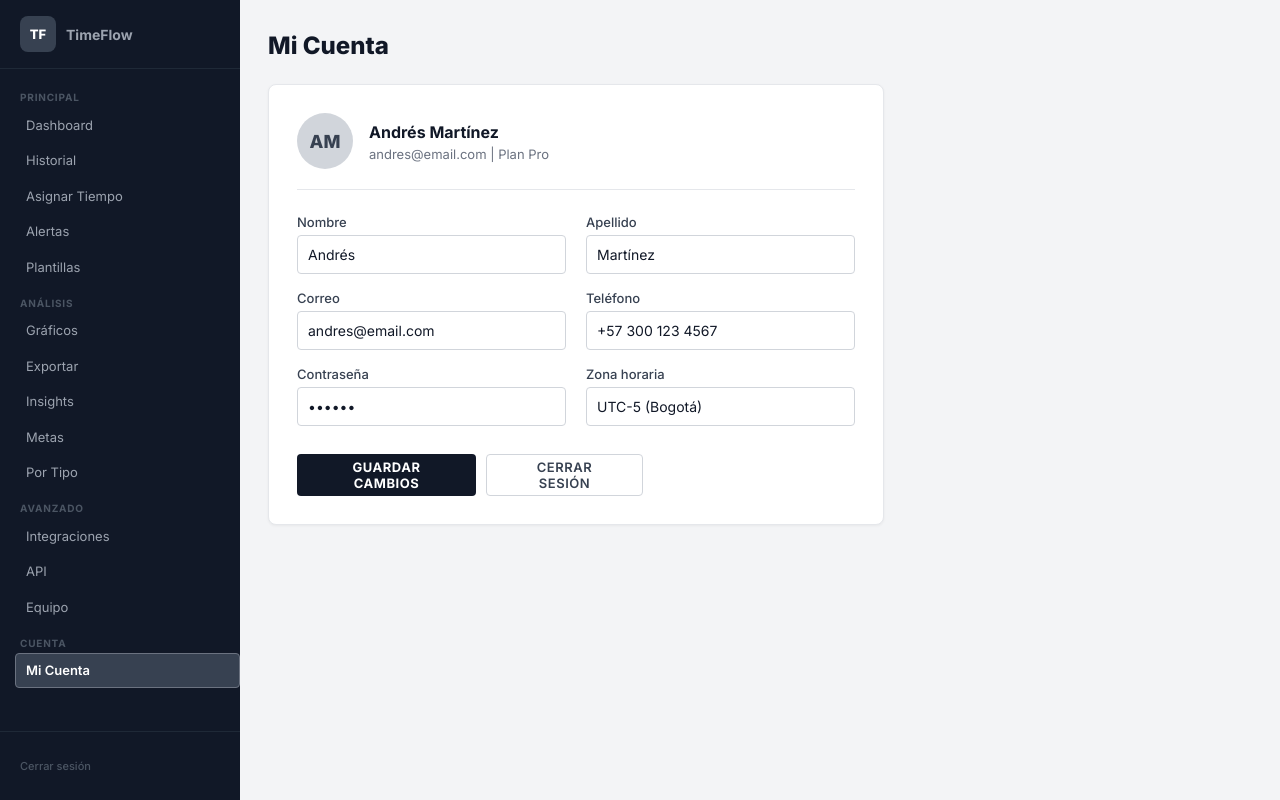
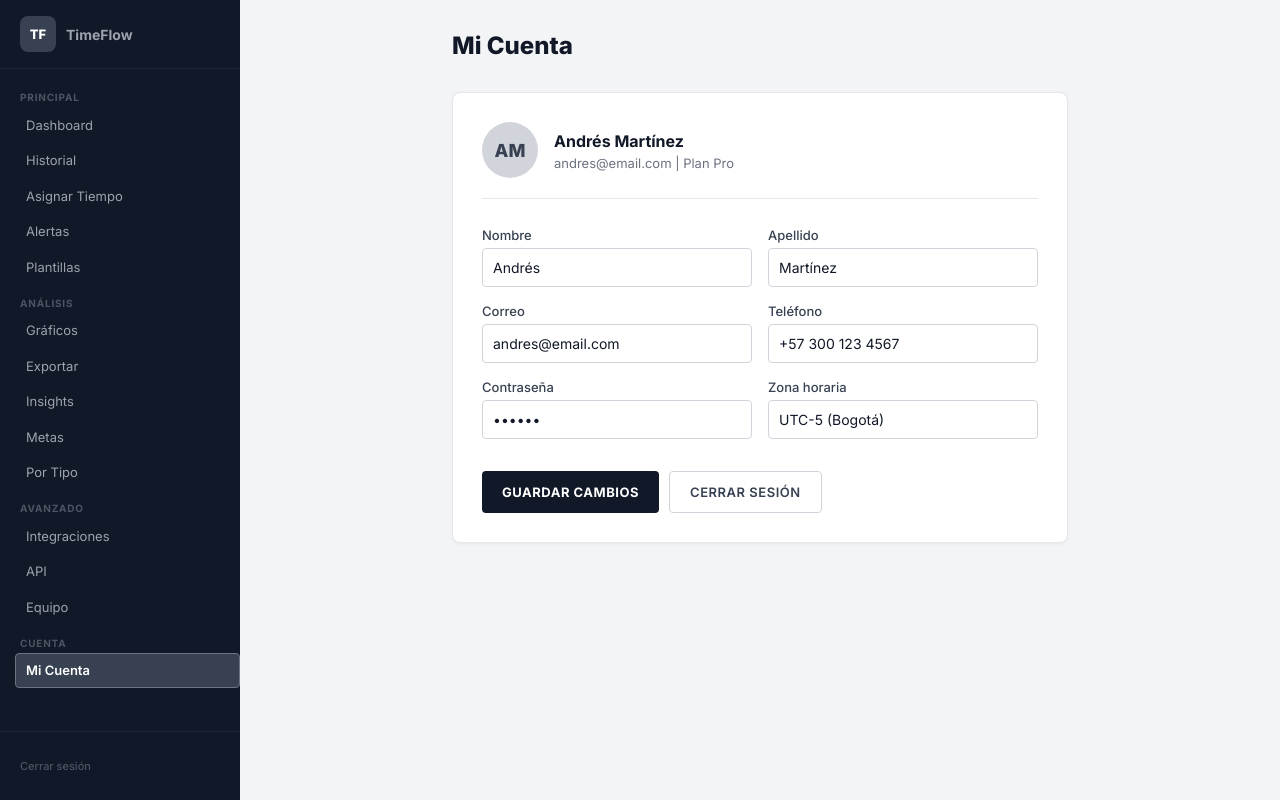
Before and after one commit to habartolom/MISW-4302-TimeFlow-Web, an Angular app: page /cuenta in a window 1280 px wide. Built offline with nearby package versions, Linux system fonts and the light colour scheme.

Commit message:
Adjust Account Styles

```diff
--- a/src/app/pages/cuenta/cuenta.css
+++ b/src/app/pages/cuenta/cuenta.css
@@ -1,10 +1,17 @@
-.page { padding: 28px; }
+.page {
+  padding: 28px;
+}
+
+.content {
+  max-width: 616px;
+  margin: 0 auto;
+}
 
 .page__title {
   font-size: 24px;
   font-weight: 800;
   color: var(--color-heading);
-  margin: 0 0 20px;
+  margin: 0 0 28px;
 }
 
 .account-card {
@@ -12,16 +19,14 @@
   border: 1px solid var(--color-border);
   border-radius: var(--radius-md);
   box-shadow: var(--shadow-card);
-  max-width: 616px;
-  padding: 28px;
+  padding: 29px;
 }
 
-/* Profile header */
 .profile-header {
   display: flex;
   align-items: center;
   gap: 16px;
-  margin-bottom: 24px;
+  margin-bottom: 28px;
   padding-bottom: 20px;
   border-bottom: 1px solid var(--color-border);
 }
@@ -54,15 +59,18 @@
   margin-top: 2px;
 }
 
-/* Form grid */
 .form-grid {
   display: grid;
   grid-template-columns: 1fr 1fr;
-  gap: 16px 20px;
-  margin-bottom: 20px;
+  gap: 16px;
+  margin-bottom: 24px;
 }
 
-.form-group { display: flex; flex-direction: column; gap: 5px; }
+.form-group {
+  display: flex;
+  flex-direction: column;
+  gap: 5px;
+}
 
 .form-label {
   font-size: 13px;
@@ -82,11 +90,11 @@
   color: var(--color-heading);
   font-family: 'Inter', sans-serif;
   outline: none;
+  box-sizing: border-box;
 }
 
 .form-input:focus { border-color: var(--color-heading); }
 
-/* Actions */
 .account-actions {
   display: flex;
   gap: 10px;
@@ -101,7 +109,8 @@
   font-weight: 700 !important;
   letter-spacing: 0.52px !important;
   height: 41.5px !important;
-  width: 179px !important;
+  padding: 0 20px !important;
+  white-space: nowrap !important;
 }
 
 .btn-logout {
@@ -113,5 +122,6 @@
   font-weight: 600 !important;
   letter-spacing: 0.52px !important;
   height: 41.5px !important;
-  width: 157px !important;
+  padding: 0 20px !important;
+  white-space: nowrap !important;
 }
--- a/src/app/pages/cuenta/cuenta.html
+++ b/src/app/pages/cuenta/cuenta.html
@@ -1,4 +1,5 @@
 <div class="page">
+  <div class="content">
     <h1 class="page__title">Mi Cuenta</h1>
 
     <div class="account-card">
@@ -43,3 +44,4 @@
       </div>
     </div>
   </div>
+</div>
```
Lines whose indentation alone changed are shown as unchanged.
